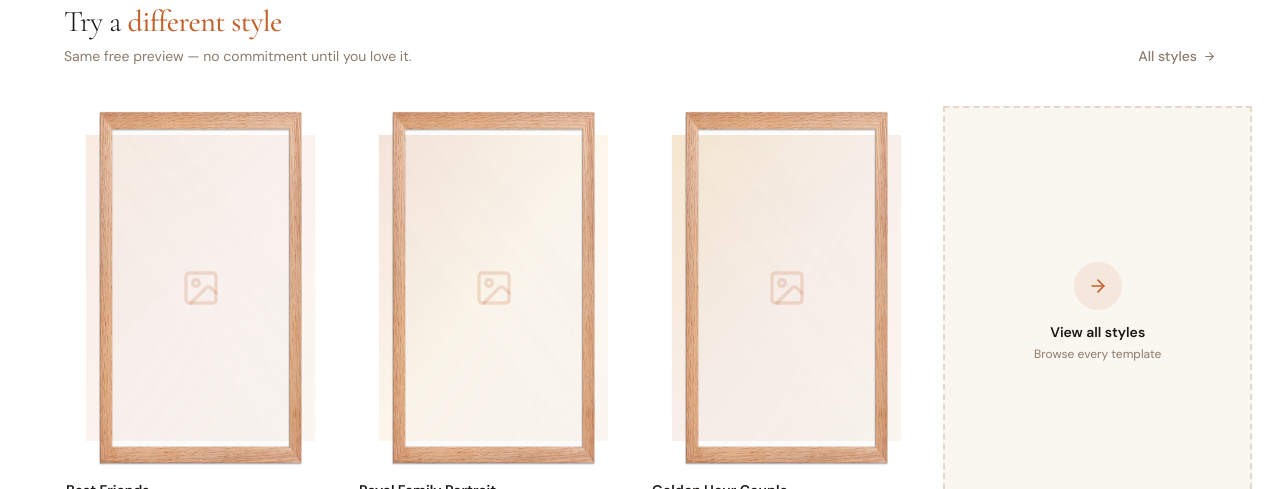
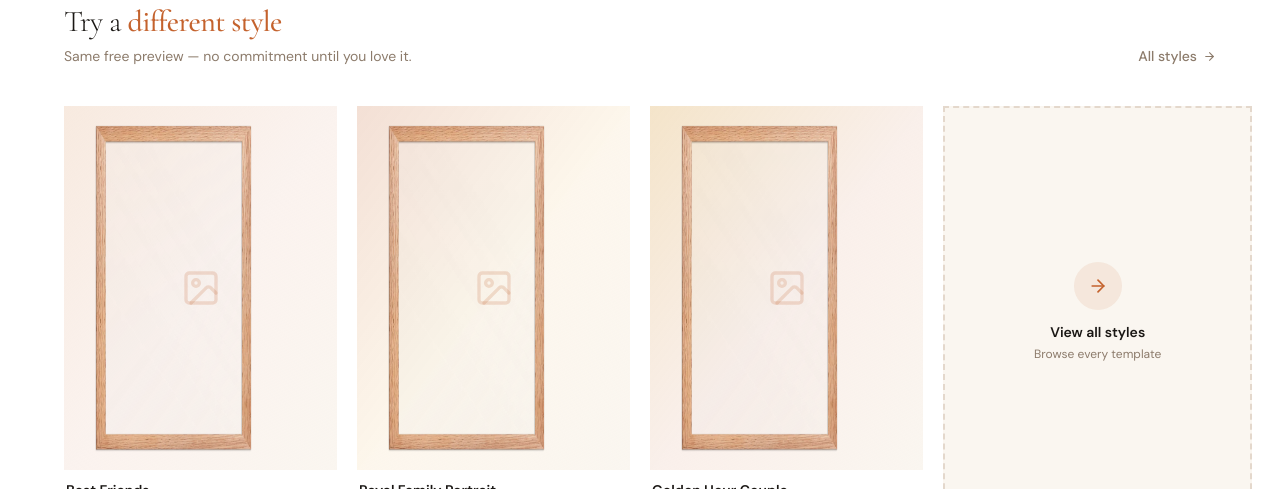
Before and after one commit to devmorsli/tolif.com, a Next.js app in the folder apps/web/: page /portraits/adventure-group in a window 1280 px wide. Shown: the part 991-1480 px from the top of the page. Built offline with nearby package versions, Linux system fonts and the light colour scheme; no server answers.

Commit message:
fix: wrap image and frame in overflow-hidden container to clip frame white padding
Co-Authored-By: Claude Sonnet 4.6 <noreply@anthropic.com>

```diff
--- a/apps/web/app/portraits/[slug]/TemplateDetailClient.tsx
+++ b/apps/web/app/portraits/[slug]/TemplateDetailClient.tsx
@@ -254,24 +254,30 @@ export function TemplateDetailClient({
                 transition={{ duration: 0.6, ease: "easeOut" }}
                 className="lg:sticky lg:top-28"
               >
-                <div className="relative aspect-[3/4] overflow-hidden" style={{ filter: "drop-shadow(0 20px 40px rgba(26,23,20,0.22))" }}>
-                  {/* Template image clipped to the frame's glass opening */}
-                  <div
-                    className="absolute inset-0"
-                    style={{ clipPath: "inset(8% 8% 8% 8%)", zIndex: 0 }}
-                  >
+                <div className="relative aspect-[3/4]" style={{ filter: "drop-shadow(0 20px 40px rgba(26,23,20,0.22))" }}>
+                  {/* Frame container — overflow hidden clips the frame's white padding */}
+                  <div className="absolute inset-0 overflow-hidden">
+                    {/* Image — same height as frame */}
+                    <div className="absolute inset-0">
                       <TemplateImg imgUrl={imgUrl} name={template.name} category={template.category} />
                     </div>
-                  {/* Frame PNG overlay */}
+                    {/* Frame — slightly larger so white padding overflows and gets clipped */}
                     {/* eslint-disable-next-line @next/next/no-img-element */}
                     <img
                       src="/mockups/frame-redoak-12x16.png"
                       alt=""
                       aria-hidden
-                    className="absolute inset-0 w-full h-full pointer-events-none select-none z-10"
-                    style={{ objectFit: "fill", transform: "scale(1.3)", transformOrigin: "center center" }}
+                      className="pointer-events-none select-none"
+                      style={{
+                        position: "absolute",
+                        top: "-10%", left: "-10%",
+                        width: "120%", height: "120%",
+                        objectFit: "fill",
+                        zIndex: 10,
+                      }}
                       draggable={false}
                     />
+                  </div>
                   {template.style && (
                     <div className="absolute top-4 left-4 z-20 bg-white/80 backdrop-blur-sm text-[#8C7B6B] text-xs font-medium px-3 py-1.5 rounded-full border border-white/60">
                       {template.style}
@@ -489,23 +495,28 @@ export function TemplateDetailClient({
                     >
                       <Link href={`/portraits/${t.slug}`} className="group block">
 
-                        <div className="relative overflow-hidden" style={{ aspectRatio: "3/4" }}>
-                          {/* Image clipped to frame glass opening */}
-                          <div
-                            className="absolute inset-0"
-                            style={{ clipPath: "inset(8% 8% 8% 8%)", zIndex: 0 }}
-                          >
+                        <div className="relative" style={{ aspectRatio: "3/4" }}>
+                          {/* Frame container — overflow hidden clips the frame's white padding */}
+                          <div className="absolute inset-0 overflow-hidden">
+                            {/* Image — same height as frame */}
                             <TemplateImg imgUrl={rImgUrl} name={t.name} category={t.category} className="w-full h-full object-cover group-hover:scale-105 transition-transform duration-500" />
-                          </div>
+                            {/* Frame — slightly larger so white padding overflows and gets clipped */}
                             {/* eslint-disable-next-line @next/next/no-img-element */}
                             <img
                               src="/mockups/frame-redoak-12x16.png"
                               alt=""
                               aria-hidden
-                            className="absolute inset-0 w-full h-full pointer-events-none select-none z-10"
-                            style={{ objectFit: "fill", transform: "scale(1.3)", transformOrigin: "center center" }}
+                              className="pointer-events-none select-none"
+                              style={{
+                                position: "absolute",
+                                top: "-10%", left: "-10%",
+                                width: "120%", height: "120%",
+                                objectFit: "fill",
+                                zIndex: 10,
+                              }}
                               draggable={false}
                             />
+                          </div>
                           {/* Hover overlay CTA */}
                           <div className="absolute inset-0 z-20 flex items-center justify-center opacity-0 group-hover:opacity-100 transition-opacity duration-300">
                             <span className="bg-[#C4622D] text-white text-xs font-semibold px-5 py-2 rounded-full shadow-lg translate-y-2 group-hover:translate-y-0 transition-transform duration-300">
--- a/apps/web/components/home/TemplatesSection.tsx
+++ b/apps/web/components/home/TemplatesSection.tsx
@@ -34,10 +34,11 @@ function TemplateCard({
       layout
     >
       <Link href={`/portraits/${template.slug}`} className="group block">
-        {/* Card: fixed aspect ratio with hard overflow clip */}
-        <div style={{ position: "relative", aspectRatio: "3/4", overflow: "hidden" }}>
-          {/* Portrait image fills the full card behind the frame */}
-          <div style={{ position: "absolute", inset: 0, zIndex: 0 }}>
+        {/* Card: fixed aspect ratio */}
+        <div style={{ position: "relative", aspectRatio: "3/4" }}>
+          {/* Frame container — same dimensions as the frame, overflow hidden clips white padding */}
+          <div style={{ position: "absolute", inset: 0, overflow: "hidden" }}>
+            {/* Portrait image — same height as frame */}
             {imgUrl && !imgError ? (
               // eslint-disable-next-line @next/next/no-img-element
               <img
@@ -52,25 +53,24 @@ function TemplateCard({
                 <ImageIcon size={32} className="text-[#C4622D]/40" />
               </div>
             )}
-          </div>
 
-          {/* Oak frame on top — RGBA PNG with transparent glass center shows image through */}
+            {/* Oak frame — slightly larger so the white padding overflows and gets clipped */}
             {/* eslint-disable-next-line @next/next/no-img-element */}
             <img
               src="/mockups/frame-redoak-12x16.png"
               alt=""
               aria-hidden
               style={{
-              position: "absolute", inset: 0,
-              width: "100%", height: "100%",
+                position: "absolute",
+                top: "-10%", left: "-10%",
+                width: "120%", height: "120%",
                 objectFit: "fill",
-              transform: "scale(1.3)",
-              transformOrigin: "center center",
                 zIndex: 10,
                 pointerEvents: "none",
               }}
               draggable={false}
             />
+          </div>
 
           {/* Hover CTA */}
           <div className="absolute inset-0 flex items-center justify-center opacity-0 group-hover:opacity-100 transition-opacity duration-300" style={{ zIndex: 20 }}>
```
Lines whose indentation alone changed are shown as unchanged.
